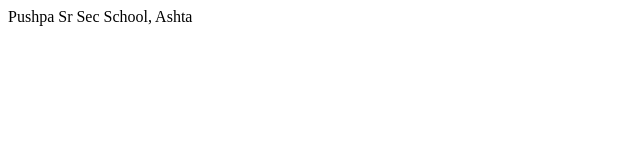
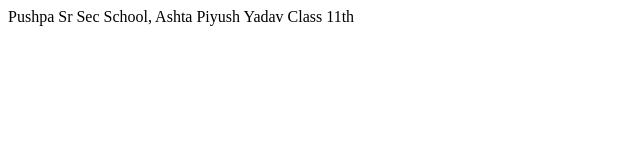
Before and after one commit to Piyush2256/html-file, a plain HTML site: page index.html in a window 1280 px wide. Shown: the whole page, without its empty margins (0-640 px from the left). Drawn offline with Linux system fonts and the light colour scheme.

Commit message:
adding new line

```diff
--- a/index.html
+++ b/index.html
@@ -7,5 +7,7 @@
 </head>
 <body>
     Pushpa Sr Sec School, Ashta
+    Piyush Yadav
+    Class 11th
 </body>
 </html>
```
